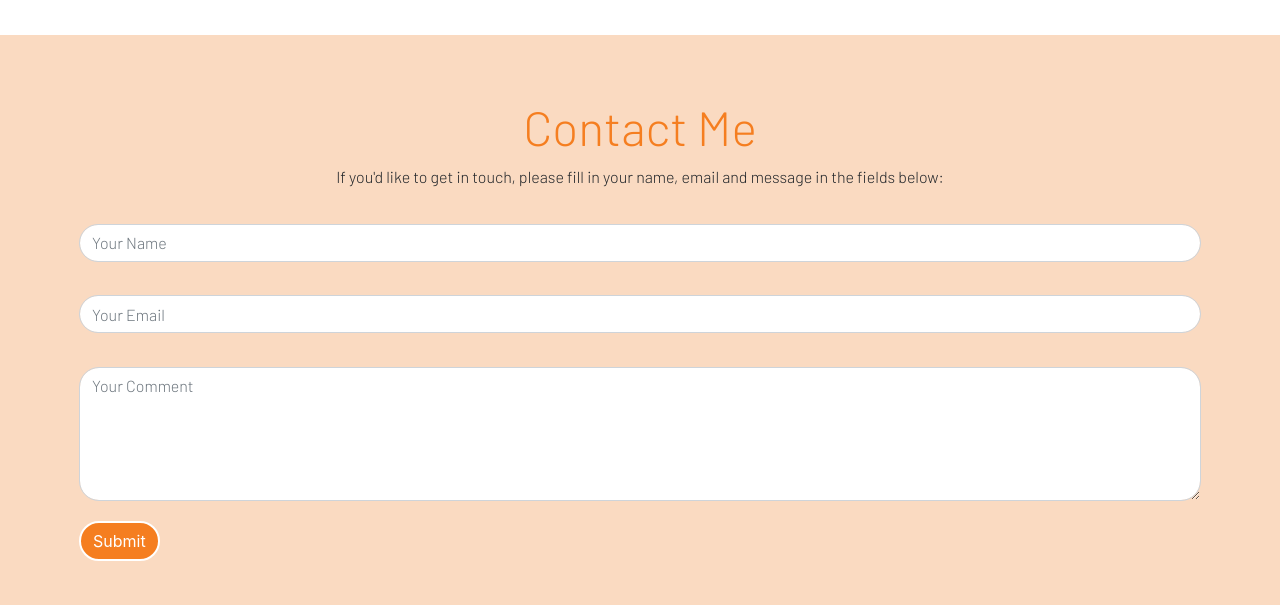
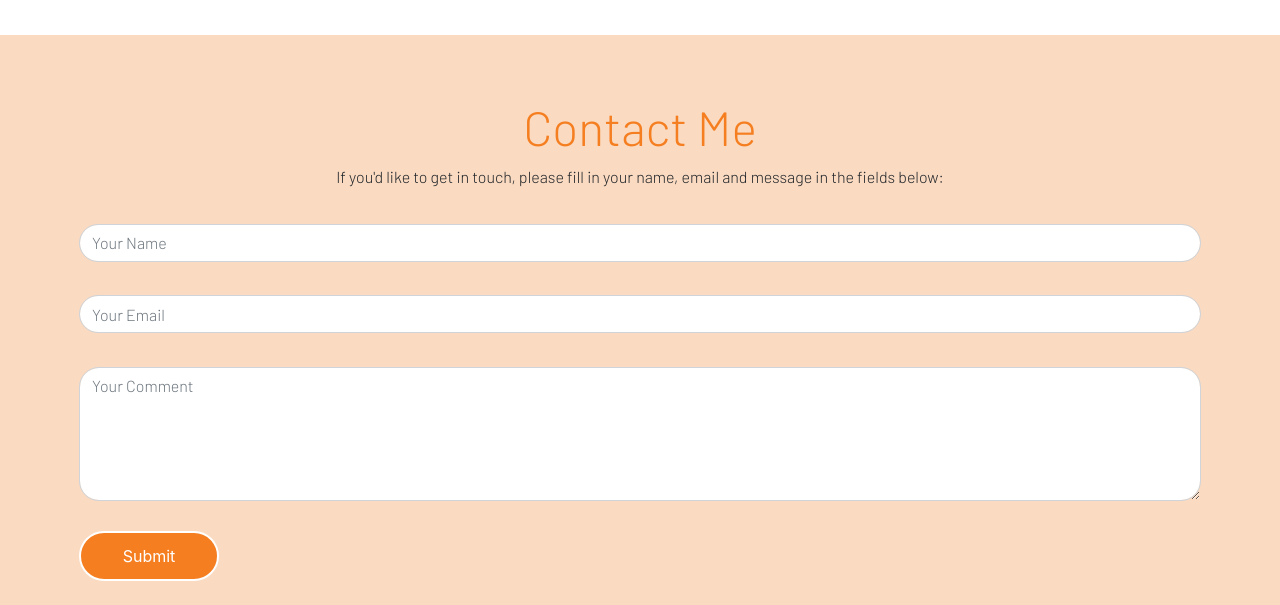
Before and after one commit to tracysmart/tracysmart.github.io, a plain HTML site: page index.html in a window 1280 px wide. Shown: the part 1999-2604 px from the top of the page. Drawn offline with nearby package versions, Linux system fonts and the light colour scheme.

Commit message:
3rd upload, submit form

```diff
--- a/index.css
+++ b/index.css
@@ -182,19 +182,16 @@ img {
 }
 
 .btn {
-    margin-top: 20px;
+    margin-top: 30px;
     background-color: var(--orange);
     border: 2px solid white;
-}
-
-.btn-primary {
+    width: 140px;
+    height: 50px;
+    color: white;
+    text-align: center;
     font-size: 1em;
 }
 
-.submitButton {
-    text-align: right;
-
-}
 
 .rt-margin {
    padding-right: 2%;
--- a/index.html
+++ b/index.html
@@ -97,10 +97,12 @@
         <h1 class="display-4" id="contact">Contact Me</h1>
         <p class="lead text-center">If you'd like to get in touch, please fill in your name, email and message in the fields below:</p>
       <div class="col-12 form-group">
+        <form method="POST" action="https://formspree.io/tracy.smart@att.net">
         <input type="text" placeholder="Your Name" class="form-control rounded-pill" id="usr" name="name">
         <input type="text" placeholder="Your Email" text="muted" class="form-control rounded-pill" id="usr" name="email">
-        <textarea class="form-control" placeholder="Your Comment" rows="5" id="comment" name=></textarea>
-        <input class="btn btn-primary rounded-pill" id="submitButton" form action="https://formspree.io/tracy.smart@att.net" method="POST" type="submit" value="Submit">
+        <textarea class="form-control" placeholder="Your Comment" rows="5" id="comment" name="message"></textarea>
+        <input class="btn btn-primary rounded-pill" id="submitButton" color="white" type="submit" value="Submit"/>
+        </form>
       </div>
       <div class="col-12 text-center">
         <a href="https://www.linkedin.com/in/tracysmartdesign/" target="_blank"><img src="assets/linked-in.png" class="social-buttons"></a>
```
